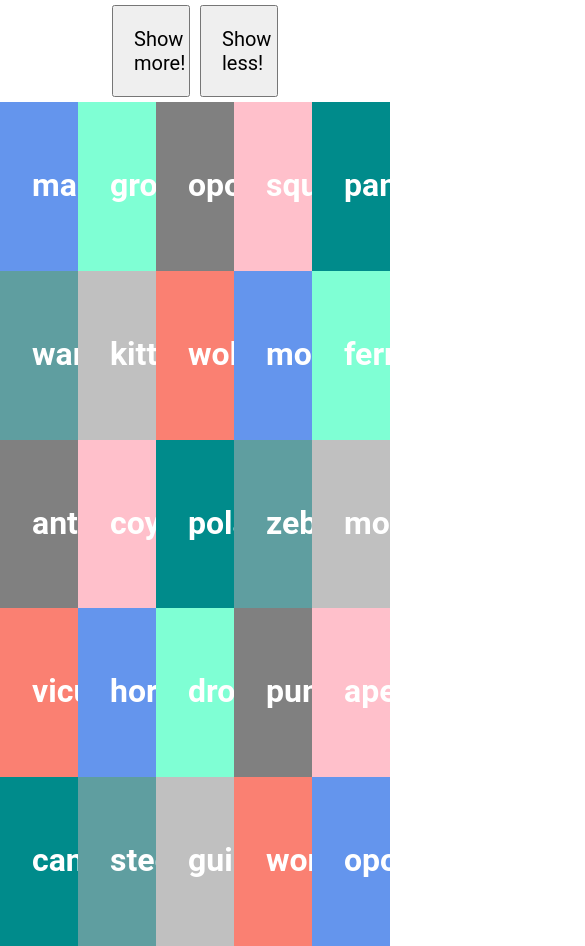
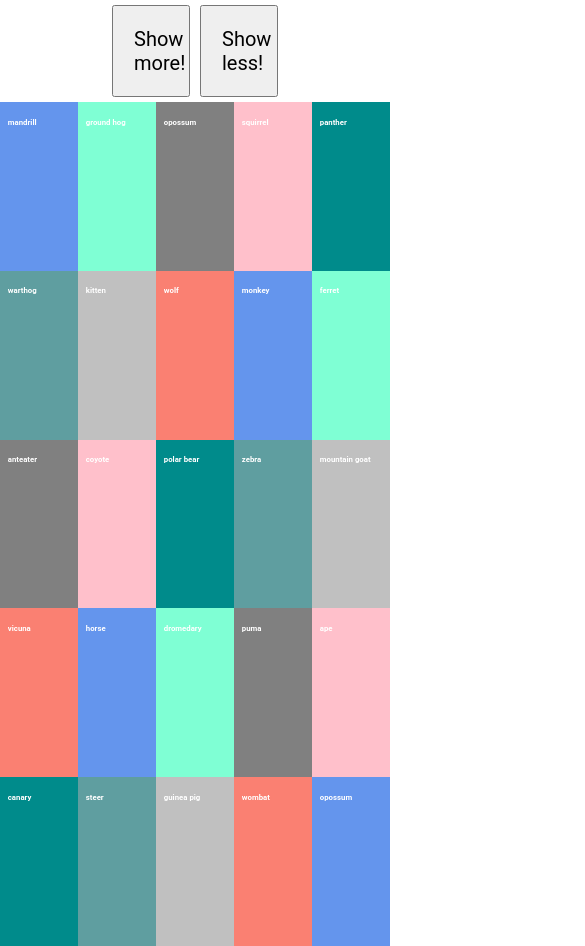
Before and after one commit to seking31/codeChallengePairin, a React (Create React App) app in the folder trends-visualizer/: page / in a window 390 px wide. Shown: the top 946 px of the page, 585 px wide, since content can reach past the window. Built offline with nearby package versions, Linux system fonts and the light colour scheme.

Commit message:
text now responsive

```diff
--- a/trends-visualizer/src/App.css
+++ b/trends-visualizer/src/App.css
@@ -27,18 +27,17 @@ button{
   justify-content: center;
 }
 
-@-webkit-keyframes typing { from { width: 0; } }
-@-webkit-keyframes blink-caret { 50% { border-color: transparent; } }
-
 h1 {
+	font-size:2vw;
   color: white;
-	font-family: 'Roboto', Arial, sans-serif;
 	border-right: .1em solid white;
-	width: 16.5em;
 	width: 21ch;
 	margin: 2em 1em;
 	white-space: nowrap;
 	overflow: hidden;
-	-webkit-animation: typing 7s steps(21, end),
+	-webkit-animation: typing 5s steps(21, end),
 	           blink-caret .5s step-end infinite alternate;
 }
+
+@-webkit-keyframes typing { from { width: 0; } }
+@-webkit-keyframes blink-caret { 50% { border-color: transparent; } }
--- a/trends-visualizer/src/App.js
+++ b/trends-visualizer/src/App.js
@@ -28,7 +28,7 @@ componentWillUnmount() {
 }
 
  handleShowMore() {
-  const { showItems, names } = this.state;
+  let { showItems } = this.state;
   this.setState({
     showItems:
     showItems >= colors.length ?
@@ -37,17 +37,18 @@ componentWillUnmount() {
 }
 
 handleShowLess() {
-  const { showItems, names } = this.state;
+  let { showItems, names } = this.state;
   this.setState({
     showItems:
     showItems >= names.length ?
     showItems : showItems - 1
   })
 }
-
+  //randomize
  colorStyle(index){
   return colors[index];
 }
+
 
 onUpdateItem = () => {
   let { showItems, names } = this.state;
@@ -56,7 +57,6 @@ onUpdateItem = () => {
   let newItem = names[Math.floor(Math.random()*names.length)];
   this.setState(state => {
      names = names.map((item) => {
-      //make sure item is not in itemArray
       if(item === replacedItem){
         return replacedItem = newItem;
       } else {
```
